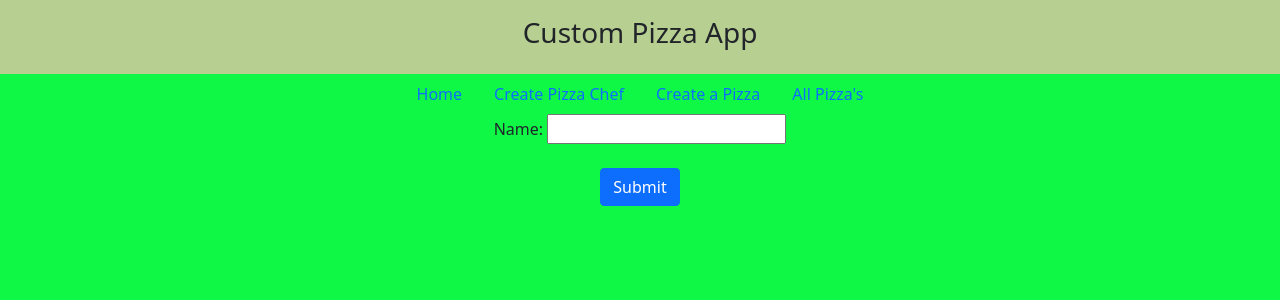
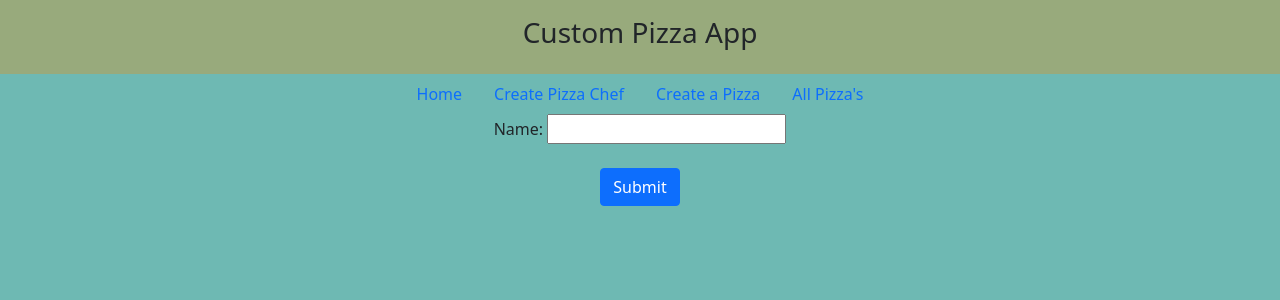
Before and after one commit to erhnaks/Phyton_flask_app_Pipeline, a Flask app: page /createchef in a window 1280 px wide. Shown: the top 300 px of the page. Run offline with Flask 2, Linux system fonts and the light colour scheme.

Commit message:
Base colour updated

```diff
--- a/application/templates/base.html
+++ b/application/templates/base.html
@@ -1,8 +1,8 @@
 <!DOCTYPE html>
 <html>
-    <body style="background-color: rgb(14, 248, 69)">
+    <body style="background-color: rgb(110, 185, 179)">
         <div
-        class="w-auto p-3" style="background-color: rgb(184, 207, 146);">
+        class="w-auto p-3" style="background-color: rgb(152, 170, 124);">
         <center>
             <h3>Custom Pizza App</h3>
         </center>
```
